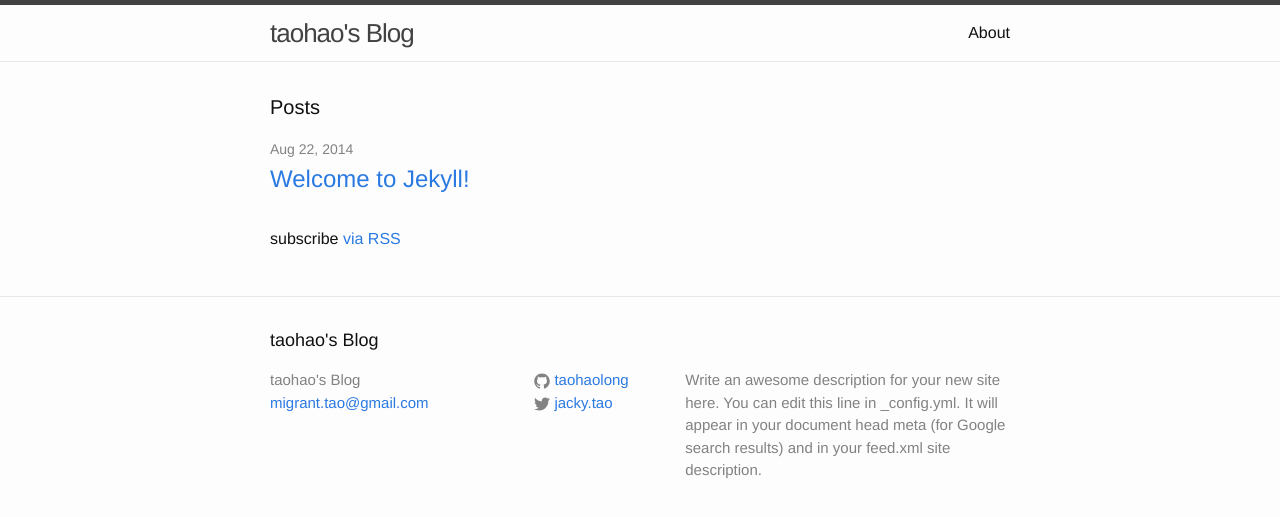
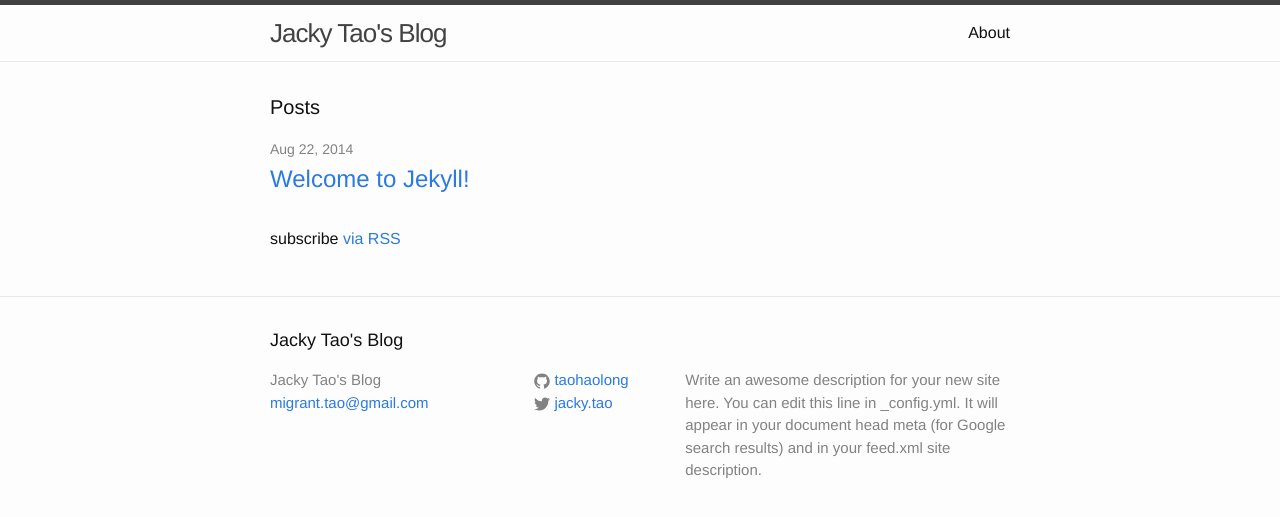
Before and after one commit to taohaolong/taohaolong.github.com, a Jekyll site: the page built from index.html, in a window 1280 px wide. Shown: the top 517 px of the page. Built offline with Jekyll 4.4.1, drawn with Linux system fonts in a browser that asks for light colours.

Commit message:
Update _config.yml

```diff
--- a/_config.yml
+++ b/_config.yml
@@ -1,5 +1,5 @@
 # Site settings
-title: taohao's Blog
+title: Jacky Tao's Blog
 email: migrant.tao@gmail.com
 description: > # this means to ignore newlines until "baseurl:"
   Write an awesome description for your new site here. You can edit this
```
